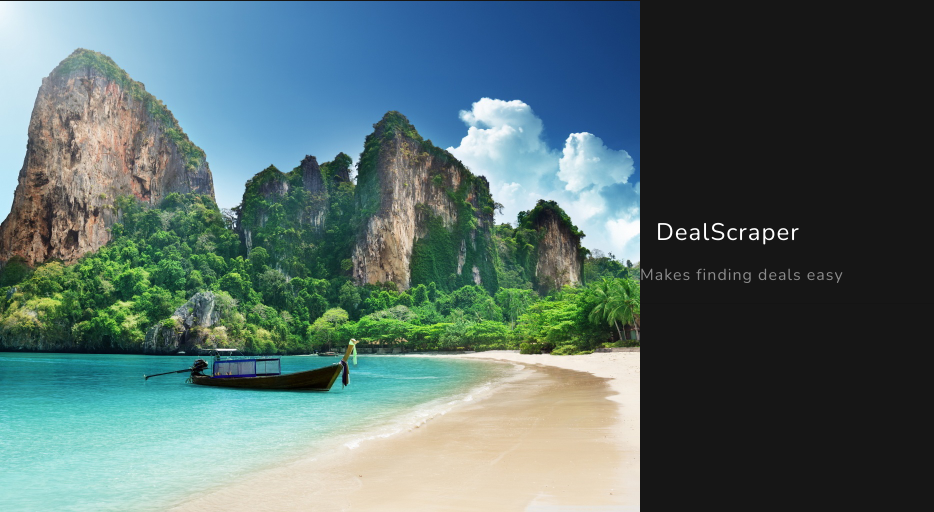
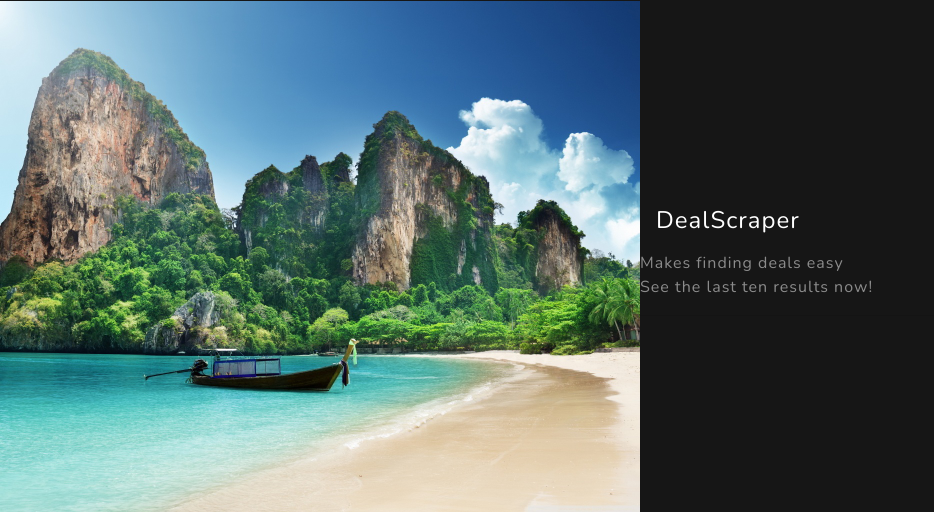
Before and after one commit to jmrobinsonma/myflasksite, a Flask app: page / in a window 1280 px wide. Shown: the part 799-1311 px from the top of the page, without its empty margins (0-934 px from the left). Run offline with Flask 2, Linux system fonts and the light colour scheme; some libraries are stand-ins or nearby versions.

Commit message:
adding link to db

```diff
--- a/app/templates/index.html
+++ b/app/templates/index.html
@@ -117,6 +117,9 @@
                 <h4 class="text-white">DealScraper</h4>
                 </a>
                 <p class="mb-0 text-white-50">Makes finding deals easy</p>
+                <a href="http://localhost:5009/last_ten">
+                <p class="mb-0 text-white-50">See the last ten results now!</p>
+                </a>
                 <hr class="d-none d-lg-block mb-0 ml-0">
               </div>
             </div>
--- a/app/views.py
+++ b/app/views.py
@@ -18,6 +18,10 @@ def freestuff_app_book():
 def dicebook():
 	return render_template('dicebook.html')
 
+#@app.route('/last_ten')
+#def last_ten():
+#    return "https://localhost:5009/last_ten"
+
 @app.route('/apibook')
 def apibook():
     return render_template('apibook.html')
```
Also changed, not shown: 2 other files.
